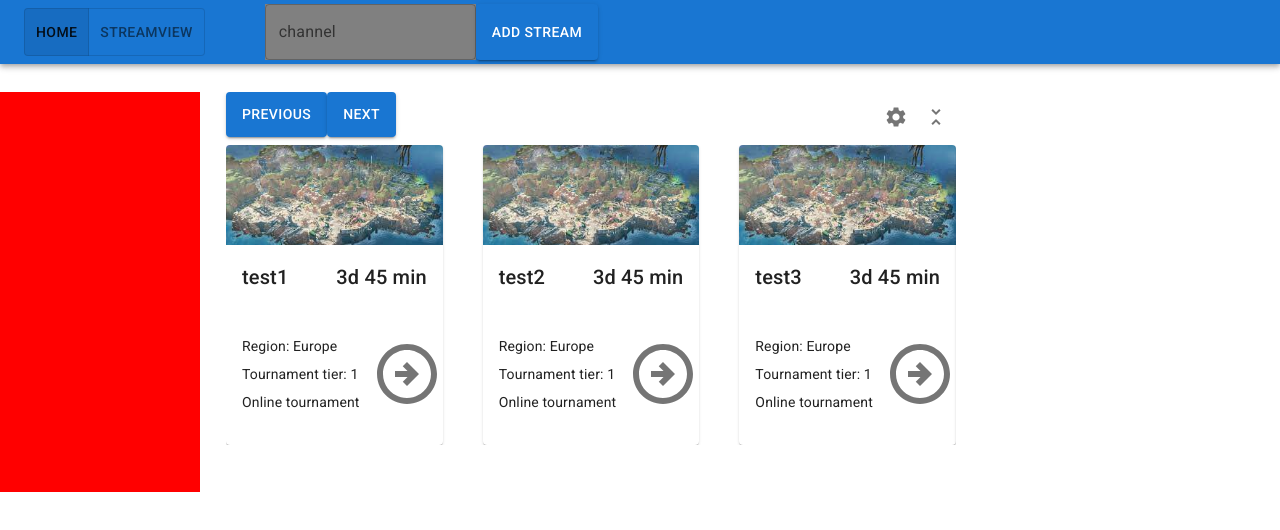
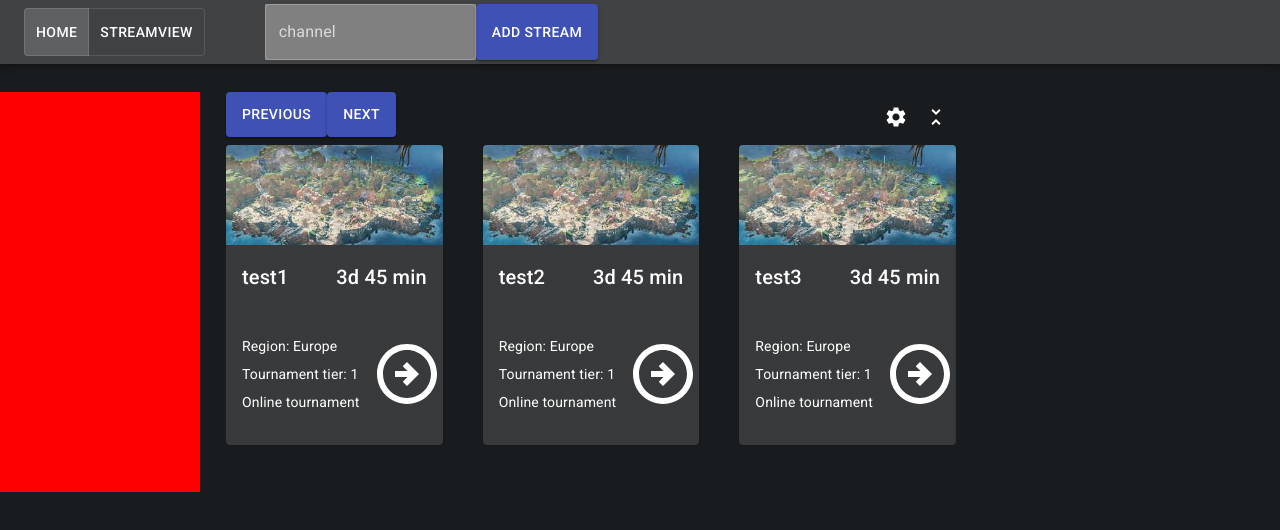
Before and after one commit to ktatu/tourneystreams-frontend, a React (Create React App) app: page / in a window 1280 px wide. Shown: the top 530 px of the page. Built offline with nearby package versions, Linux system fonts and the light colour scheme.

Commit message:
Color theme

```diff
--- a/src/App.tsx
+++ b/src/App.tsx
@@ -6,6 +6,10 @@ import Layout from "./Layout"
 import Tourney, { tourneyLoader } from "./pages/Tourney"
 import HomeLayout from "./home_page/Layout"
 import StreamViewLayout from "./streamview_page/Layout"
+import { createTheme, ThemeOptions, ThemeProvider } from "@mui/material/styles"
+import useMediaQuery from "@mui/material/useMediaQuery"
+import theme from "./theme"
+import CssBaseline from "@mui/material/CssBaseline"
 
 import {
     createBrowserRouter,
@@ -43,7 +47,36 @@ const router = createBrowserRouter(
 )
 
 const App = () => {
-    return <RouterProvider router={router} />
+    const prefersDarkMode = useMediaQuery("(prefers-color-scheme: dark)")
+    console.log("prefers dark mode ", prefersDarkMode)
+
+    /*
+    const theme = React.useMemo(
+        () =>
+            createTheme({
+                palette: {
+                    mode: "light",
+                    primary: {
+                        main: "#3f51b5",
+                    },
+                    secondary: {
+                        main: "#f50057",
+                    },
+                    divider: "rgba(255,181,181,0.12)",
+                    background: {
+                        paper: "#FDF7F7",
+                    },
+                },
+            }),
+        [prefersDarkMode]
+    )*/
+
+    return (
+        <ThemeProvider theme={theme}>
+            <CssBaseline />
+            <RouterProvider router={router} />
+        </ThemeProvider>
+    )
 }
 
 export default App
--- a/src/Layout.tsx
+++ b/src/Layout.tsx
@@ -14,10 +14,10 @@ const Layout = () => {
     }, [])
 
     return (
-        <div>
+        <Box>
             <Toolbar />
             <Outlet />
-        </div>
+        </Box>
     )
 }
 
--- /dev/null
+++ b/src/theme.ts
@@ -0,0 +1,40 @@
+import { createTheme, ThemeOptions } from "@mui/material/styles"
+
+const lightTheme: ThemeOptions = {
+    palette: {
+        mode: "light",
+        primary: {
+            main: "#3f51b5",
+        },
+        secondary: {
+            main: "#f50057",
+        },
+        divider: "rgba(255,181,181,0.12)",
+        background: {
+            paper: "#FDF7F7",
+        },
+    },
+}
+
+const darkTheme: ThemeOptions = {
+    palette: {
+        mode: "dark",
+        primary: {
+            main: "#3f51b5",
+        },
+        secondary: {
+            main: "#f50057",
+        },
+        background: {
+            paper: "#2e2f31",
+            default: "#191c1e",
+        },
+        text: {
+            primary: "#ffffff",
+        },
+    },
+}
+
+const theme = createTheme(darkTheme)
+
+export default theme
```
